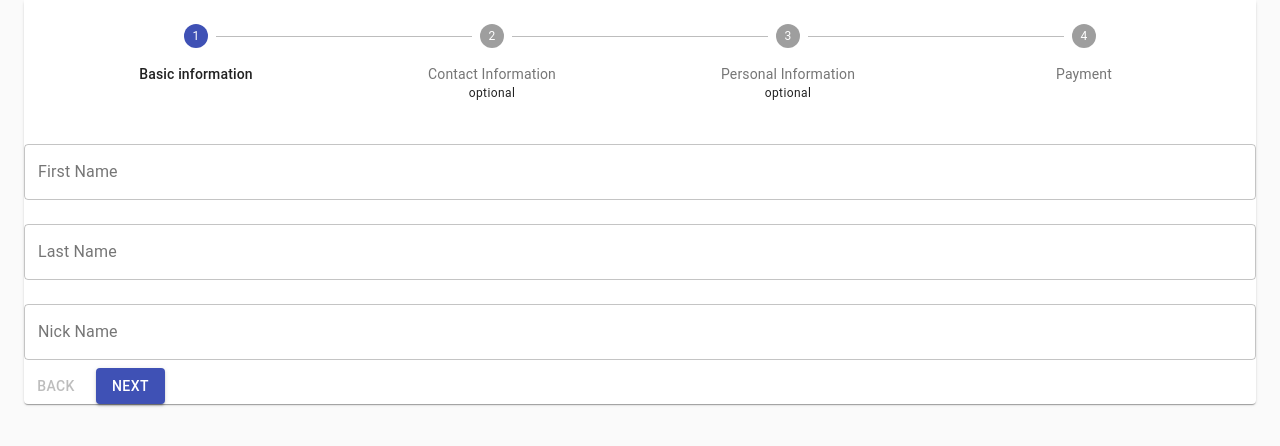
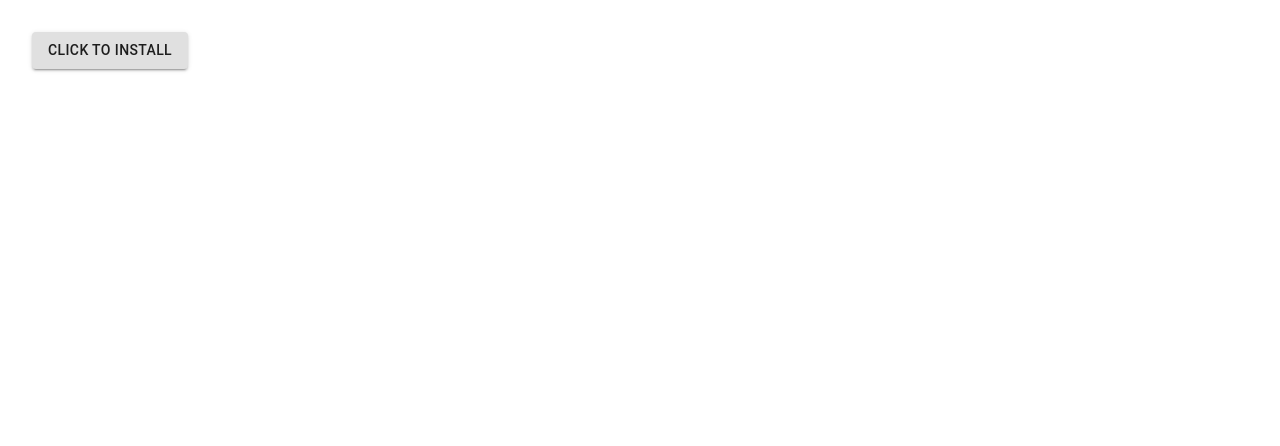
Before and after one commit to ajay2vj/scale, a React (Create React App) app: page / in a window 1280 px wide. Shown: the top 446 px of the page. Built offline with nearby package versions, Linux system fonts and the light colour scheme.

Commit message:
styling the components

```diff
--- a/src/App.js
+++ b/src/App.js
@@ -1,15 +1,9 @@
 import StepModal from "./StepModal";
-import { CssBaseline, Container, Paper, Box } from "@material-ui/core";
 
 function App() {
   return (
     <>
-      <CssBaseline />
-      <Container component={Box} p={4}>
-        <Paper component={Box} p={3}>
-          <StepModal />
-        </Paper>
-      </Container>
+      <StepModal />
     </>
   );
 }
--- a/src/StepModal.js
+++ b/src/StepModal.js
@@ -15,6 +15,7 @@ import BasicForm from "./components/basicForm";
 import ContactForm from "./components/contactForm";
 import PersonalForm from "./components/personalForm";
 import PaymentForm from "./components/paymentForm";
+import Modal from "./components/Modal";
 
 const useStyles = makeStyles((theme) => ({
   button: {
@@ -49,7 +50,8 @@ function getStepContent(step) {
   }
 }
 
-const StepModal = () => {
+export default function StepModal() {
+  const [showmodal, setShowModal] = useState(false)
   const classes = useStyles();
   const methods = useForm({
     defaultValues: {
@@ -82,12 +84,11 @@ const StepModal = () => {
   const handleNext = (data) => {
     // console.log(data);
     if (activeStep === steps.length - 1) {
-      fetch("https://jsonplaceholder.typicode.com/comments")
-        .then((data) => data.json())
-        .then((res) => {
-          // console.log(res);
       setActiveStep(activeStep + 1);
-        });
+      setTimeout(()=>{
+        setShowModal(false)
+        window.location.reload()
+      },[2000])
     } else {
       setActiveStep(activeStep + 1);
       setSkippedSteps(
@@ -112,6 +113,19 @@ const StepModal = () => {
   // };
   return (
     <div>
+      <div className="p-8">
+      <Button
+        variant="contained"
+        onClick={()=>setShowModal(true)}
+      >
+        Click to Install
+        </Button>
+      </div>
+      <Modal
+        className="md:w-2/3"
+        showModal={showmodal}
+        setShowModal={()=>setShowModal(false)}
+      >
         <Stepper alternativeLabel activeStep={activeStep}>
           {steps.map((step, index) => {
             const labelProps = {};
@@ -139,13 +153,15 @@ const StepModal = () => {
         </Stepper>
 
         {activeStep === steps.length ? (
+          <div className="pb-6 pt-6">
             <Typography variant="h3" align="center">
               Thank You
             </Typography>
+          </div>
         ) : (
           <>
             <FormProvider {...methods}>
-            <form onSubmit={methods.handleSubmit(handleNext)}>
+              <form onSubmit={methods.handleSubmit(handleNext)} className="p-7">
                 {getStepContent(activeStep)}
 
                 <Button
@@ -178,8 +194,7 @@ const StepModal = () => {
             </FormProvider>
           </>
         )}
+      </Modal>
     </div>
   );
 };
-
-export default StepModal;
--- a/src/components/Modal/index.js
+++ b/src/components/Modal/index.js
@@ -17,7 +17,7 @@ export default function Modal({
     };
     window.addEventListener('keydown', close);
     return () => window.removeEventListener('keydown', close);
-  }, []);
+  }, [setShowModal]);
 
   function handleKeyPress() {}
 
```
Lines whose indentation alone changed are shown as unchanged.
